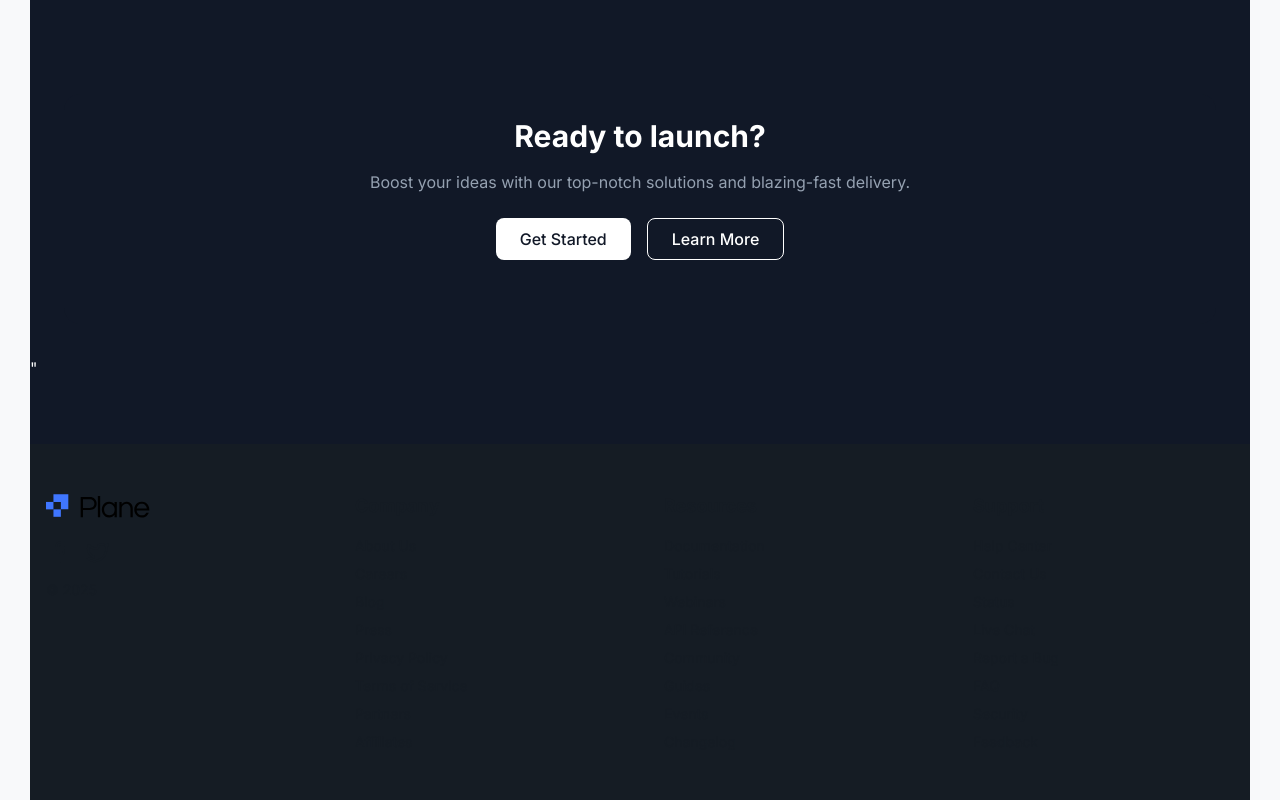
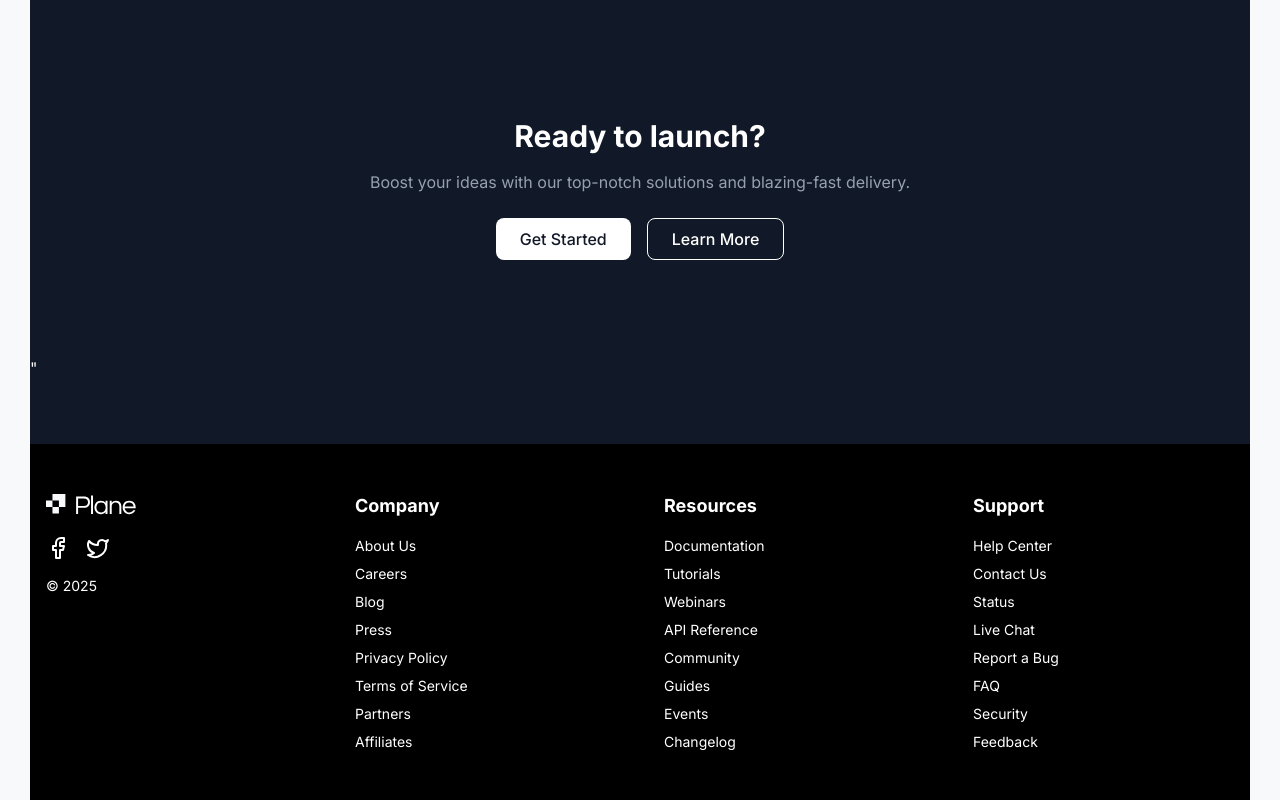
Before and after one commit to davi-p-oliveira-11/plane-LP-Typescript, a Next.js app: page / in a window 1280 px wide. Shown: the part 4768-5568 px from the top of the page. Built offline with nearby package versions, Linux system fonts and the light colour scheme.

Commit message:
updated footer

```diff
--- a/src/app/components/Footer.tsx
+++ b/src/app/components/Footer.tsx
@@ -11,11 +11,11 @@ const currentYear = new Date().getFullYear();
 
 export default function Footer() {
   return (
-    <footer className="bg-blue-gray py-12 px-4">
+    <footer className="bg-black-background text-white py-12 px-4">
       <div className="max-w-7xl mx-auto grid grid-cols-1 md:grid-cols-4 gap-12">
         <div className="flex flex-col items-start space-y-4">
           <Image
-            src="/images/assets/logo.svg"
+            src="/images/assets/plane-white.svg"
             alt="Logo"
             width={150}
             height={50}
```
